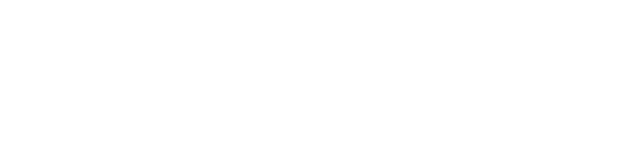
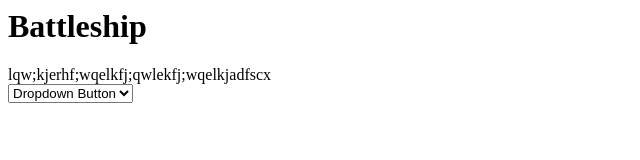
Before and after one commit to kristophercowley/Battleship, a plain HTML site: page index.html in a window 1280 px wide. Shown: the whole page, without its empty margins (0-640 px from the left). Drawn offline with Linux system fonts and the light colour scheme.

Commit message:
Dropdown button

```diff
--- a/index.html
+++ b/index.html
@@ -2,9 +2,15 @@
 <head>
 	<meta charset="UTF-8">
 	<title>BattleShip</title>
-	<style href="styles.css"/>
 </head>
 <body>
+	<h1>Battleship</h1>
+	lqw;kjerhf;wqelkfj;qwlekfj;wqelkjadfscx
+	<form>
+		<select id="butId">
+			<option>Dropdown Button</option>
+		</select>
+	</form>
 	<script src="scripts.js"></script>
 </body>
 </html>
--- a/scripts.js
+++ b/scripts.js
@@ -0,0 +1,8 @@
+var myArray = [1,2,3,4,5,6,7,8,099];
+var butElem = document.getElementById('butId');
+//Attempting to populate a dropdown button
+for(var i = 0; i < myArray.length; i++){
+	var current = myArray[i];
+	var choice = document.createElement('option');
+	document.appendChild('choice');
+}
```
